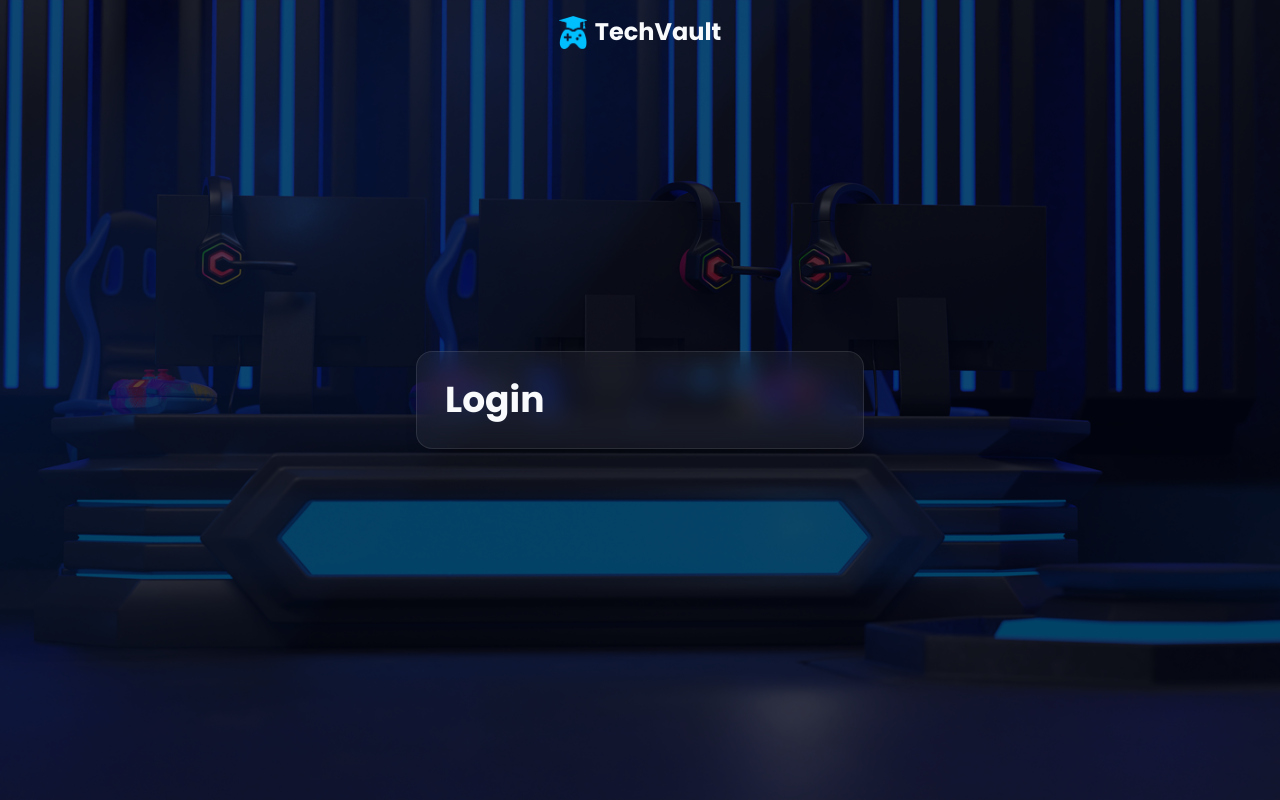
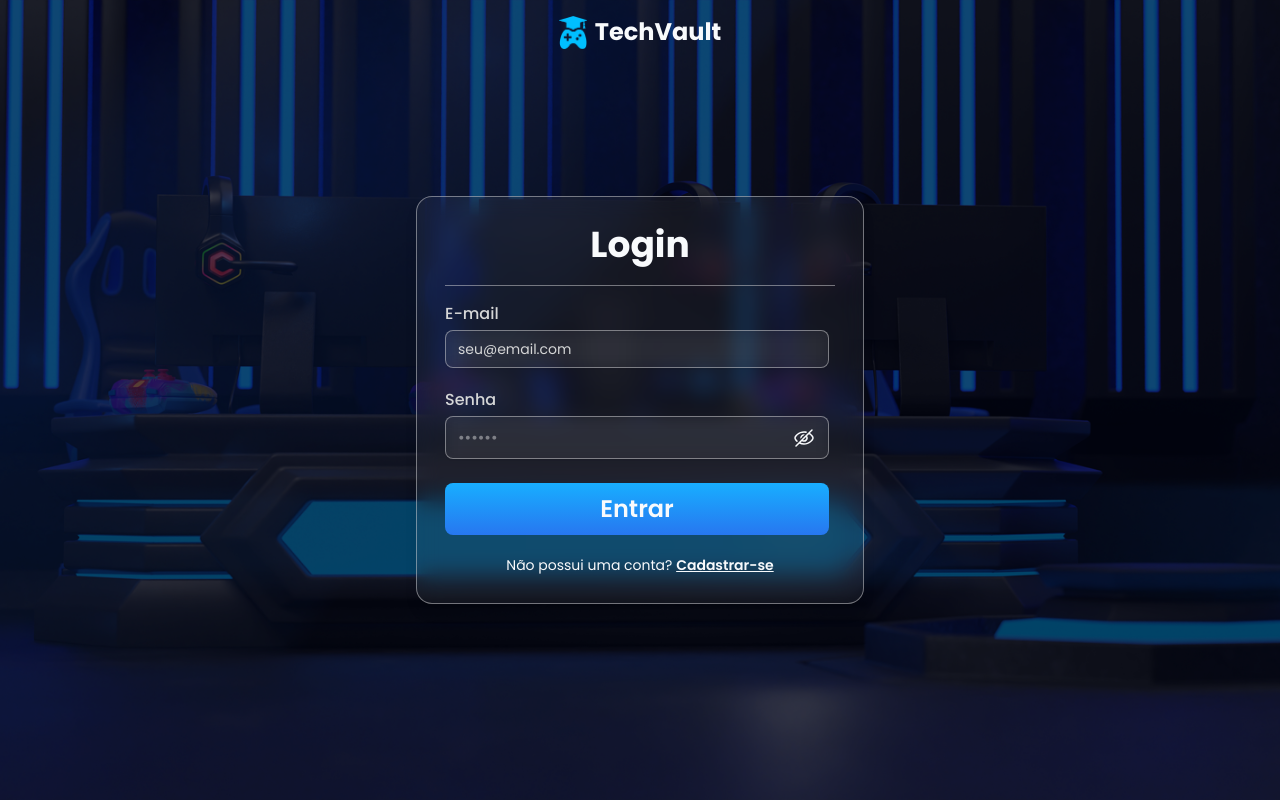
Before and after one commit to techvault-psw/techvault, a React (Vite) app in the folder frontend/: page /login in a window 1280 px wide. Built offline with nearby package versions, Linux system fonts and the light colour scheme.

Commit message:
feat: página de login

```diff
--- /dev/null
+++ b/frontend/src/components/icons/eye-closed-icon.tsx
@@ -0,0 +1,13 @@
+import type { SVGProps } from "react";
+
+interface EyeClosedIconProps extends SVGProps<SVGSVGElement> {}
+
+export const EyeClosedIcon = (props: EyeClosedIconProps) => {
+  return (
+    <svg width="24" height="24" xmlns="http://www.w3.org/2000/svg" viewBox="0 0 24 24" {...props}>
+      <path fill-rule="evenodd" d="M20.53 4.53a.75.75 0 0 0-1.06-1.06l-16 16a.75.75 0 1 0 1.06 1.06l2.847-2.847c1.367.644 2.94 1.067 4.623 1.067c2.684 0 5.09-1.077 6.82-2.405c.867-.665 1.583-1.407 2.089-2.136c.492-.709.841-1.486.841-2.209s-.35-1.5-.841-2.209c-.506-.729-1.222-1.47-2.088-2.136q-.394-.303-.832-.583zM16.9 8.161l-1.771 1.771a3.75 3.75 0 0 1-5.197 5.197l-1.417 1.416A9.3 9.3 0 0 0 12 17.25c2.287 0 4.38-.923 5.907-2.095c.762-.585 1.364-1.218 1.77-1.801c.419-.604.573-1.077.573-1.354s-.154-.75-.573-1.354c-.406-.583-1.008-1.216-1.77-1.801q-.47-.361-1.008-.684m-5.87 5.87a2.25 2.25 0 0 0 3-3z" clip-rule="evenodd"/>
+      <path d="M12 5.25c1.032 0 2.024.16 2.951.431a.243.243 0 0 1 .1.407l-.824.825a.25.25 0 0 1-.237.067A9 9 0 0 0 12 6.75c-2.287 0-4.38.923-5.907 2.095c-.762.585-1.364 1.218-1.77 1.801c-.419.604-.573 1.077-.573 1.354s.154.75.573 1.354c.354.51.858 1.057 1.488 1.577c.116.095.127.27.02.377l-.708.709a.246.246 0 0 1-.333.016a9.5 9.5 0 0 1-1.699-1.824C2.6 13.5 2.25 12.723 2.25 12s.35-1.5.841-2.209c.506-.729 1.222-1.47 2.088-2.136C6.91 6.327 9.316 5.25 12 5.25"/>
+      <path d="M12 8.25q.178 0 .351.016c.197.019.268.254.129.394l-1.213 1.212a2.26 2.26 0 0 0-1.395 1.395L8.66 12.48c-.14.14-.375.068-.394-.129A3.75 3.75 0 0 1 12 8.25"/>
+    </svg>
+  );
+}
--- /dev/null
+++ b/frontend/src/components/icons/eye-open-icon.tsx
@@ -0,0 +1,14 @@
+import type { SVGProps } from "react";
+
+interface EyeOpenIconProps extends SVGProps<SVGSVGElement> {}
+
+export const EyeOpenIcon = (props: EyeOpenIconProps) => {
+  return (
+    <svg width="24" height="24" xmlns="http://www.w3.org/2000/svg" viewBox="0 0 24 24" {...props}>
+      <g fill-rule="evenodd" clip-rule="evenodd">
+        <path d="M8.25 12a3.75 3.75 0 1 1 7.5 0a3.75 3.75 0 0 1-7.5 0M12 9.75a2.25 2.25 0 1 0 0 4.5a2.25 2.25 0 0 0 0-4.5"/>
+        <path d="M4.323 10.646c-.419.604-.573 1.077-.573 1.354s.154.75.573 1.354c.406.583 1.008 1.216 1.77 1.801C7.62 16.327 9.713 17.25 12 17.25s4.38-.923 5.907-2.095c.762-.585 1.364-1.218 1.77-1.801c.419-.604.573-1.077.573-1.354s-.154-.75-.573-1.354c-.406-.583-1.008-1.216-1.77-1.801C16.38 7.673 14.287 6.75 12 6.75s-4.38.923-5.907 2.095c-.762.585-1.364 1.218-1.77 1.801m.856-2.991C6.91 6.327 9.316 5.25 12 5.25s5.09 1.077 6.82 2.405c.867.665 1.583 1.407 2.089 2.136c.492.709.841 1.486.841 2.209s-.35 1.5-.841 2.209c-.506.729-1.222 1.47-2.088 2.136c-1.73 1.328-4.137 2.405-6.821 2.405s-5.09-1.077-6.82-2.405c-.867-.665-1.583-1.407-2.089-2.136C2.6 13.5 2.25 12.723 2.25 12s.35-1.5.841-2.209c.506-.729 1.222-1.47 2.088-2.136"/>
+      </g>
+    </svg>
+  );
+}
--- a/frontend/src/components/page-container.tsx
+++ b/frontend/src/components/page-container.tsx
@@ -24,17 +24,17 @@ const PageContainerList = ({ children }: PageContainerProps) => {
   )
 }
 
-const PageContainerAuth = ({ className, children, ...props }: ComponentProps<'form'>) => {
+const PageContainerAuth = ({ className, children, ...props }: ComponentProps<'div'>) => {
   return (
     <>
       <Logo className="absolute" />
 
-      <form
-        className={cn("my-auto border border-gray-2/50 bg-white/5 backdrop-blur-md rounded-2xl shadow-lg p-7 w-full max-w-md flex flex-col gap-5", className)}
+      <div
+        className={cn("my-auto border border-gray/50 bg-white/5 backdrop-blur-md rounded-2xl shadow-lg p-7 w-full max-w-md flex flex-col gap-5", className)}
         {...props}
       >
         {children}
-      </form>
+      </div>
     </>
   )
 }
--- a/frontend/src/components/ui/button.tsx
+++ b/frontend/src/components/ui/button.tsx
@@ -28,7 +28,7 @@ const buttonVariants = cva(
       size: {
         default: "text-lg font-medium gap-2 px-3 py-2.5 has-[>svg]:px-3 leading-none",
         sm: "text-lg font-medium gap-1 px-2 py-1 has-[>svg]:px-2.5 leading-none",
-        lg: "text-xl font-semibold gap-2 px-6 has-[>svg]:px-4 leading-none",
+        lg: "text-2xl font-semibold gap-2 w-full px-4 py-3.5 has-[>svg]:px-4 leading-none",
         icon: "p-2 flex-none border",
       },
     },
--- /dev/null
+++ b/frontend/src/components/ui/input-password.tsx
@@ -0,0 +1,34 @@
+import * as React from "react"
+
+import { cn } from "@/lib/utils"
+
+import { EyeOpenIcon } from "../icons/eye-open-icon"
+import { EyeClosedIcon } from "../icons/eye-closed-icon"
+
+export default function InputPassword({ className, ...props }: React.ComponentProps<"input">) {
+  const [passwordShown, setPasswordShown] = React.useState(false);
+
+  const passwordVisibility = () => {
+    return passwordShown ? "text" : "password";
+  }
+
+  return (
+    <div className={cn(`gap-2 flex items-center justify-between w-full px-3 py-2
+      bg-gray/5 backdrop-blur-sm rounded-lg border border-gray/50 text-base shadow-xs transition-[color,box-shadow]
+      focus-visible:border-white focus-visible:ring-white focus-visible:ring-[1px]
+      aria-invalid:ring-red/40 aria-invalid:border-red`, className)}
+      aria-invalid = {props["aria-invalid"]}
+    >
+      <input
+        type={passwordVisibility()}
+        data-slot="input"
+        className="flex-1 outline-none placeholder:text-gray/50 disabled:cursor-not-allowed leading-none"
+        placeholder={passwordShown ? "ABC123" : "••••••"}
+        {...props}
+      />
+      <button type="button" className="size-6 cursor-pointer" onClick={() => setPasswordShown(!passwordShown)}>
+        {passwordShown ? <EyeOpenIcon className="fill-white size-full"/> : <EyeClosedIcon className="fill-white size-full"/>}
+      </button>
+    </div>
+  )
+}
--- a/frontend/src/pages/login.tsx
+++ b/frontend/src/pages/login.tsx
@@ -1,10 +1,89 @@
+"use client"
+
+import { Link } from "react-router";
+
+import * as z from "zod";
+import { useForm } from "react-hook-form";
+import { zodResolver } from '@hookform/resolvers/zod';
+
 import { PageContainer } from "@/components/page-container";
 import { PageTitle } from "@/components/page-title";
+import {
+  Form,
+  FormField,
+  FormItem,
+  FormLabel,
+  FormControl,
+  FormMessage
+} from '../components/ui/form';
+import { Input } from "@/components/ui/input";
+import InputPassword from '@/components/ui/input-password';
+import { Button } from '../components/ui/button';
+import { Separator } from "@/components/ui/separator";
+
+const formSchema = z.object({
+  email: z.string().min(1, "O e-mail é obrigatório").email("Digite um e-mail válido"),
+  password: z.string().min(1, "A senha é obrigatória")
+})
 
 export default function LoginPage() {
+  const form2 = useForm<z.infer<typeof formSchema>>({
+    resolver: zodResolver(formSchema),
+    defaultValues: {
+      email: "",
+      password: ""
+    },
+  })
+
+  function onSubmit(values: z.infer<typeof formSchema>) {
+    console.log(values)
+  }
+
   return (
     <PageContainer.Auth>
-      <PageTitle>Login</PageTitle>
+      <PageTitle className="text-center">Login</PageTitle>
+
+      <Separator/>
+
+      <Form {...form2}>
+        <form onSubmit={form2.handleSubmit(onSubmit)} className="space-y-6 max-w-sm" noValidate>
+          <FormField
+            control={form2.control}
+            name="email"
+            render={({ field }) => (
+              <FormItem>
+                <FormLabel>E-mail</FormLabel>
+                <FormControl>
+                  <Input placeholder="seu@email.com" type="email" {...field} />
+                </FormControl>
+                <FormMessage />
+              </FormItem>
+            )}
+          />
+
+          <FormField
+            control={form2.control}
+            name="password"
+            render={({ field }) => (
+              <FormItem>
+                <FormLabel>Senha</FormLabel>
+                <FormControl>
+                  <InputPassword {...field}/>
+                </FormControl>
+                <FormMessage />
+              </FormItem>
+            )}
+          />
+
+          <Button type="submit" size="lg" className="w-full">
+            Entrar
+          </Button>
+        </form>
+      </Form>
+
+      <p className="text-sm text-center">
+        Não possui uma conta? <Link to="/cadastro" className="font-semibold underline">Cadastrar-se</Link>
+      </p>
     </PageContainer.Auth>
   );
 }
```
